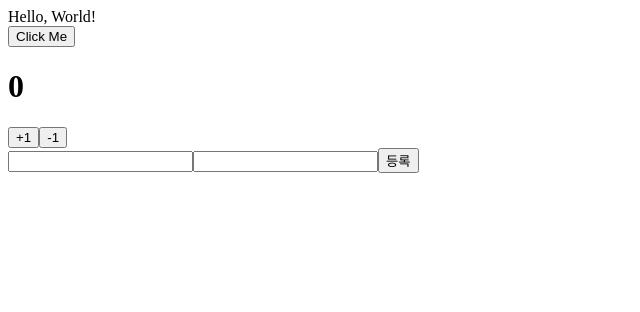
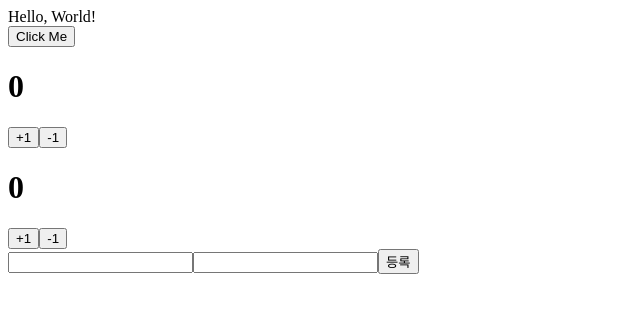
Before and after one commit to CoaleryStudy/ReactStudy, a React (Create React App) app in the folder ts-react-tutorial/: page / in a window 1280 px wide. Shown: the top 312 px of the page, without its empty margins (0-640 px from the left). Built offline with nearby package versions, Linux system fonts and the light colour scheme; the HTML template or start-up script is replaced by a standard one.

Commit message:
Feat: Counter with reducer in typescript

```diff
--- a/ts-react-tutorial/src/App.tsx
+++ b/ts-react-tutorial/src/App.tsx
@@ -1,5 +1,6 @@
 import React from 'react';
 import Counter from './Counter';
+import CounterWithReducer from './CounterWithReducer';
 import Greetings from './Greetings';
 import MyForm, { FormData } from './MyForm';
 
@@ -16,6 +17,7 @@ function App() {
     <>
       <Greetings name="World" onClick={onClick} />
       <Counter />
+      <CounterWithReducer />
       <MyForm onSubmit={onSubmit} />
     </>
   );
--- /dev/null
+++ b/ts-react-tutorial/src/CounterWithReducer.tsx
@@ -0,0 +1,32 @@
+import React, { useReducer } from 'react';
+
+type Action = { type: 'INCREASE' } | { type: 'DECREASE' };
+
+function reducer(state: number, action: Action): number {
+  switch (action.type) {
+    case 'INCREASE':
+      return state + 1;
+    case 'DECREASE':
+      return state - 1;
+    default:
+      return state;
+  }
+}
+
+function CounterWithReducer() {
+  const [count, dispatch] = useReducer(reducer, 0);
+  const onIncrease = () => dispatch({ type: 'INCREASE' });
+  const onDecrease = () => dispatch({ type: 'DECREASE' });
+
+  return (
+    <div>
+      <h1>{count}</h1>
+      <div>
+        <button onClick={onIncrease}>+1</button>
+        <button onClick={onDecrease}>-1</button>
+      </div>
+    </div>
+  );
+}
+
+export default CounterWithReducer;
```
